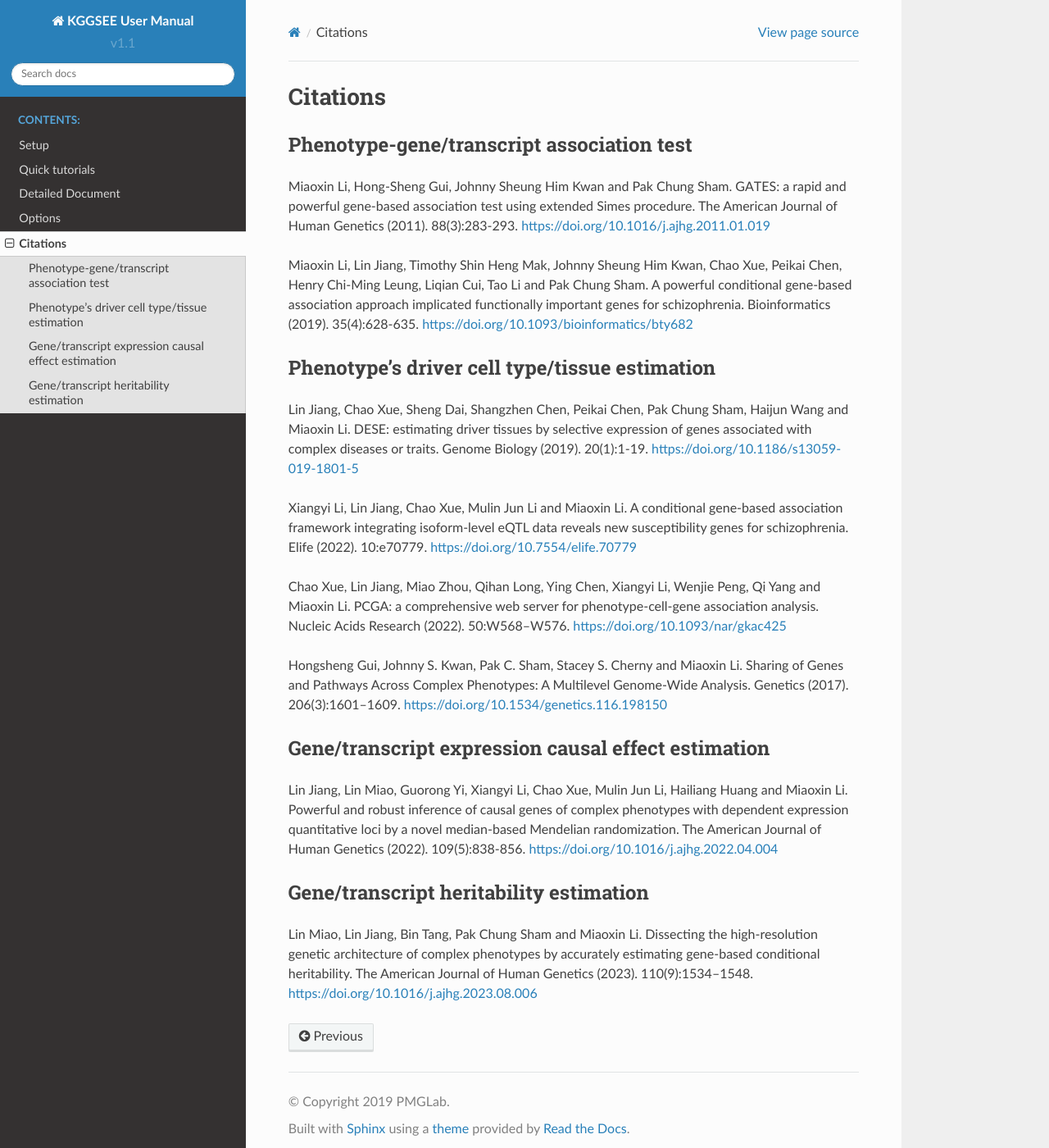
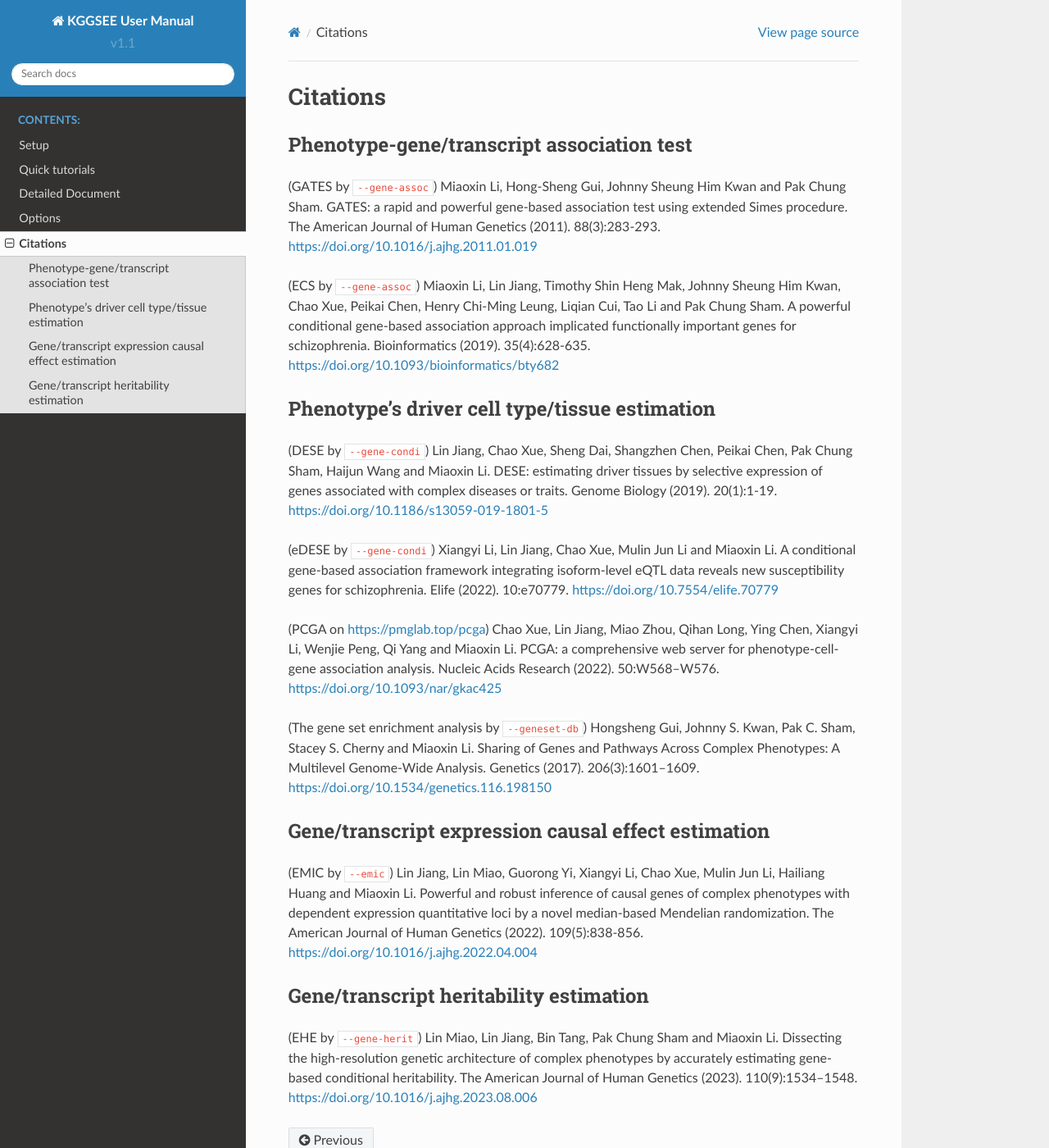
Before and after one commit to pmglab/KGGSEE, a Sphinx documentation site: the page built from doc/source/citations.rst, in a window 1280 px wide and 1400 px high. Shown: the whole window at 82% size. Built offline with Sphinx 7.4.7 and the Read the Docs theme 2.0.0, drawn with Linux system fonts in a browser that asks for light colours.

Commit message:
Update citations.rst

```diff
--- a/doc/source/citations.rst
+++ b/doc/source/citations.rst
@@ -6,27 +6,27 @@ Citations
 
 Phenotype-gene/transcript association test
 ==========================================
-Miaoxin Li, Hong-Sheng Gui, Johnny Sheung Him Kwan and Pak Chung Sham. GATES: a rapid and powerful gene-based association test using extended Simes procedure. The American Journal of Human Genetics (2011). 88(3):283-293. https://doi.org/10.1016/j.ajhg.2011.01.019
+(GATES by ``--gene-assoc``) Miaoxin Li, Hong-Sheng Gui, Johnny Sheung Him Kwan and Pak Chung Sham. GATES: a rapid and powerful gene-based association test using extended Simes procedure. The American Journal of Human Genetics (2011). 88(3):283-293. https://doi.org/10.1016/j.ajhg.2011.01.019
 
-Miaoxin Li, Lin Jiang, Timothy Shin Heng Mak, Johnny Sheung Him Kwan, Chao Xue, Peikai Chen, Henry Chi-Ming Leung, Liqian Cui, Tao Li and Pak Chung Sham. A powerful conditional gene-based association approach implicated functionally important genes for schizophrenia. Bioinformatics (2019). 35(4):628-635. https://doi.org/10.1093/bioinformatics/bty682
+(ECS by ``--gene-assoc``) Miaoxin Li, Lin Jiang, Timothy Shin Heng Mak, Johnny Sheung Him Kwan, Chao Xue, Peikai Chen, Henry Chi-Ming Leung, Liqian Cui, Tao Li and Pak Chung Sham. A powerful conditional gene-based association approach implicated functionally important genes for schizophrenia. Bioinformatics (2019). 35(4):628-635. https://doi.org/10.1093/bioinformatics/bty682
 
 
 Phenotype’s driver cell type/tissue estimation
 ==============================================
-Lin Jiang, Chao Xue, Sheng Dai, Shangzhen Chen, Peikai Chen, Pak Chung Sham, Haijun Wang and Miaoxin Li. DESE: estimating driver tissues by selective expression of genes associated with complex diseases or traits. Genome Biology (2019). 20(1):1-19. https://doi.org/10.1186/s13059-019-1801-5
+(DESE by ``--gene-condi``) Lin Jiang, Chao Xue, Sheng Dai, Shangzhen Chen, Peikai Chen, Pak Chung Sham, Haijun Wang and Miaoxin Li. DESE: estimating driver tissues by selective expression of genes associated with complex diseases or traits. Genome Biology (2019). 20(1):1-19. https://doi.org/10.1186/s13059-019-1801-5
 
-Xiangyi Li, Lin Jiang, Chao Xue, Mulin Jun Li and Miaoxin Li. A conditional gene-based association framework integrating isoform-level eQTL data reveals new susceptibility genes for schizophrenia. Elife (2022). 10:e70779. https://doi.org/10.7554/elife.70779
+(eDESE by ``--gene-condi``) Xiangyi Li, Lin Jiang, Chao Xue, Mulin Jun Li and Miaoxin Li. A conditional gene-based association framework integrating isoform-level eQTL data reveals new susceptibility genes for schizophrenia. Elife (2022). 10:e70779. https://doi.org/10.7554/elife.70779
 
-Chao Xue, Lin Jiang, Miao Zhou, Qihan Long, Ying Chen, Xiangyi Li, Wenjie Peng, Qi Yang and Miaoxin Li. PCGA: a comprehensive web server for phenotype-cell-gene association analysis. Nucleic Acids Research (2022). 50:W568–W576. https://doi.org/10.1093/nar/gkac425
+(PCGA on https://pmglab.top/pcga) Chao Xue, Lin Jiang, Miao Zhou, Qihan Long, Ying Chen, Xiangyi Li, Wenjie Peng, Qi Yang and Miaoxin Li. PCGA: a comprehensive web server for phenotype-cell-gene association analysis. Nucleic Acids Research (2022). 50:W568–W576. https://doi.org/10.1093/nar/gkac425
 
-Hongsheng Gui, Johnny S. Kwan, Pak C. Sham, Stacey S. Cherny and Miaoxin Li. Sharing of Genes and Pathways Across Complex Phenotypes: A Multilevel Genome-Wide Analysis. Genetics (2017). 206(3):1601–1609. https://doi.org/10.1534/genetics.116.198150
+(The gene set enrichment analysis by ``--geneset-db``) Hongsheng Gui, Johnny S. Kwan, Pak C. Sham, Stacey S. Cherny and Miaoxin Li. Sharing of Genes and Pathways Across Complex Phenotypes: A Multilevel Genome-Wide Analysis. Genetics (2017). 206(3):1601–1609. https://doi.org/10.1534/genetics.116.198150
 
 
 Gene/transcript expression causal effect estimation
 ===================================================
-Lin Jiang, Lin Miao, Guorong Yi, Xiangyi Li, Chao Xue, Mulin Jun Li, Hailiang Huang and Miaoxin Li. Powerful and robust inference of causal genes of complex phenotypes with dependent expression quantitative loci by a novel median-based Mendelian randomization. The American Journal of Human Genetics (2022). 109(5):838-856. https://doi.org/10.1016/j.ajhg.2022.04.004
+(EMIC by ``--emic``) Lin Jiang, Lin Miao, Guorong Yi, Xiangyi Li, Chao Xue, Mulin Jun Li, Hailiang Huang and Miaoxin Li. Powerful and robust inference of causal genes of complex phenotypes with dependent expression quantitative loci by a novel median-based Mendelian randomization. The American Journal of Human Genetics (2022). 109(5):838-856. https://doi.org/10.1016/j.ajhg.2022.04.004
 
 
 Gene/transcript heritability estimation
 =======================================
-Lin Miao, Lin Jiang, Bin Tang, Pak Chung Sham and Miaoxin Li. Dissecting the high-resolution genetic architecture of complex phenotypes by accurately estimating gene-based conditional heritability. The American Journal of Human Genetics (2023). 110(9):1534–1548. https://doi.org/10.1016/j.ajhg.2023.08.006
+(EHE by ``--gene-herit``) Lin Miao, Lin Jiang, Bin Tang, Pak Chung Sham and Miaoxin Li. Dissecting the high-resolution genetic architecture of complex phenotypes by accurately estimating gene-based conditional heritability. The American Journal of Human Genetics (2023). 110(9):1534–1548. https://doi.org/10.1016/j.ajhg.2023.08.006
```
